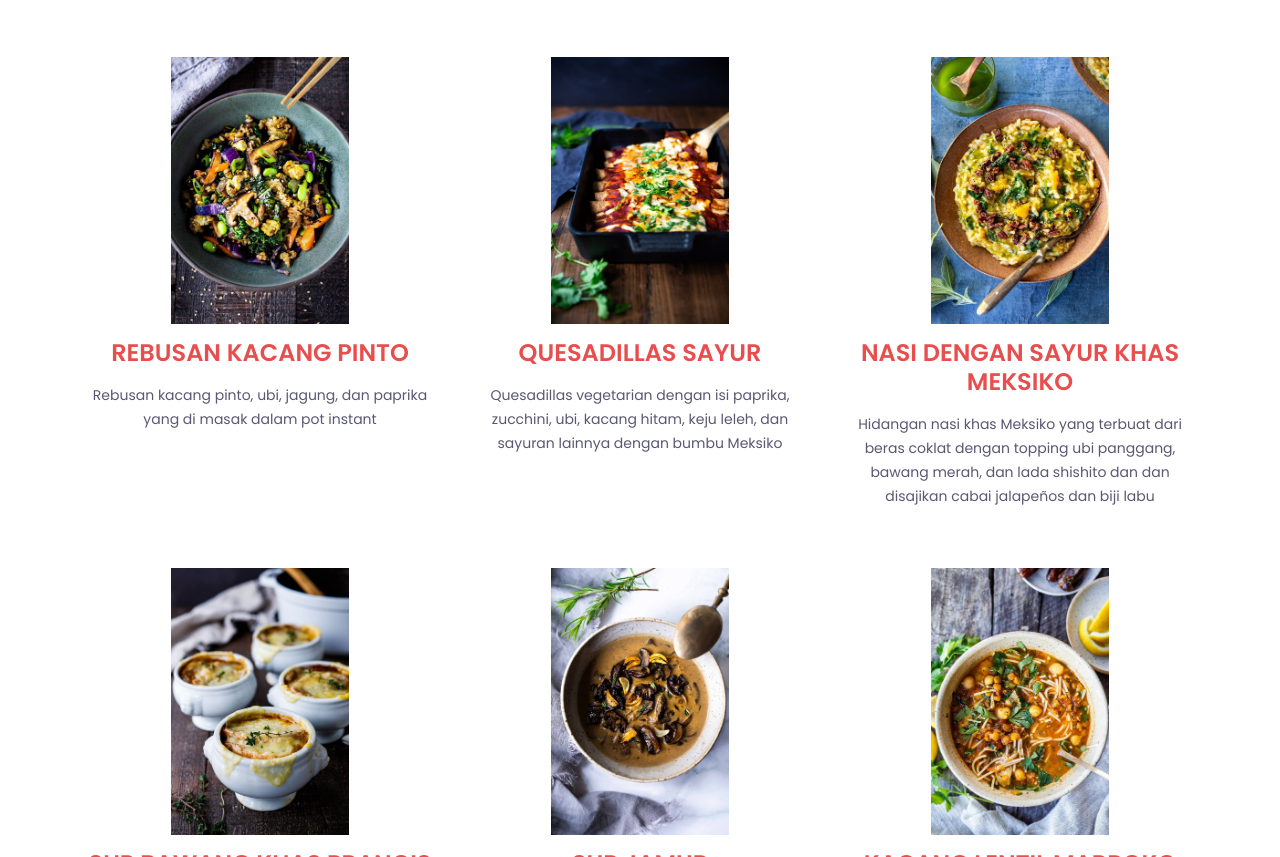
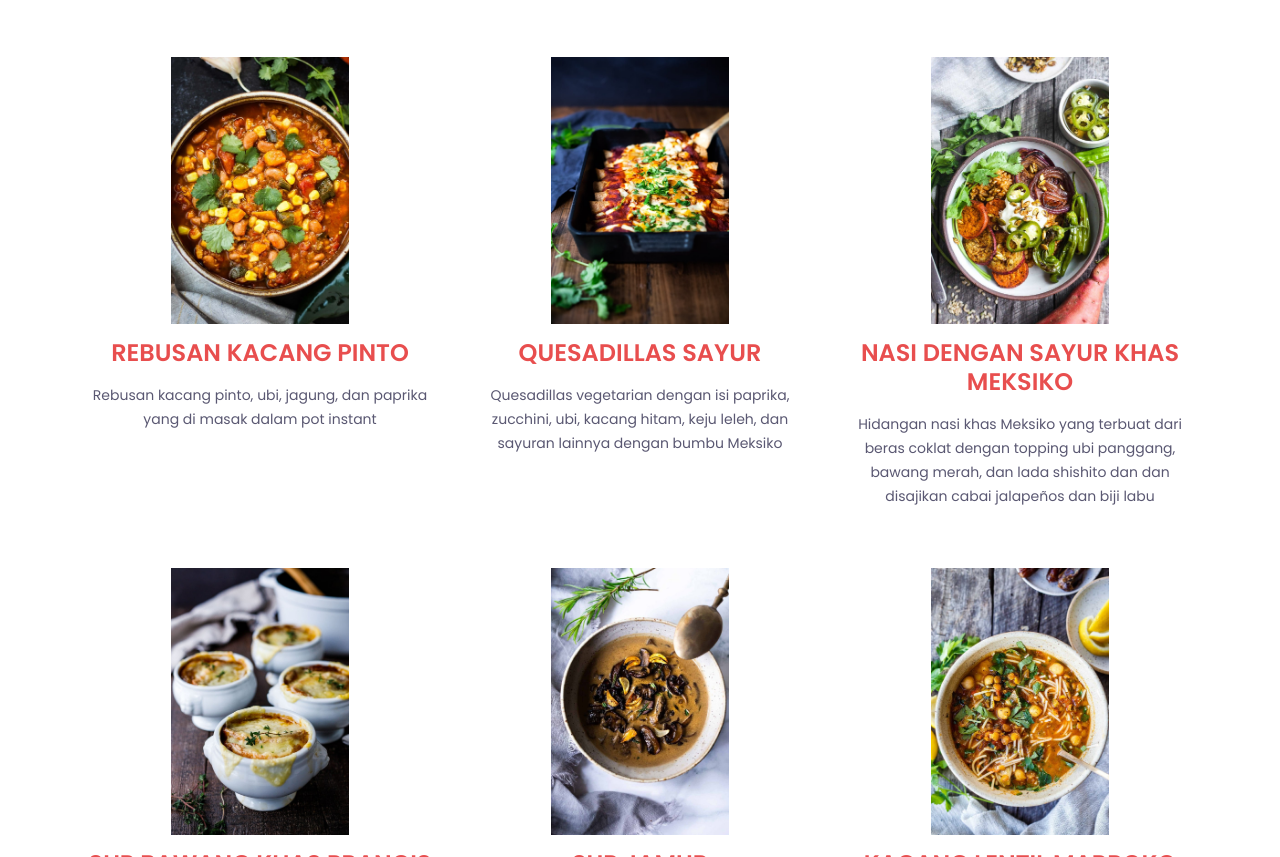
Before and after one commit to RavindraWiguna/ets-pweb-2022, a plain HTML site: page index.html in a window 1280 px wide. Shown: the part 3733-4590 px from the top of the page. Drawn offline with Linux system fonts and the light colour scheme.

Commit message:
fix picture

```diff
--- a/index.html
+++ b/index.html
@@ -297,7 +297,7 @@
                 <div class="col-lg-4 col-md-6">
                     <div class="single_features text-center mt-60 wow fadeInUp" data-wow-duration="1.3s"
                         data-wow-delay="0.2s">
-                        <img src="assets/images/foods/vegetable-fried-rice_.jpg" alt="portfolio" style="width: 50%; height: 50%;">
+                        <img src="assets/images/foods/Pinto-bean-soup-2.jpg" alt="portfolio" style="width: 50%; height: 50%;">
                         <h4 class="features_title">REBUSAN KACANG PINTO</h4>
                         <p>Rebusan kacang pinto, ubi, jagung, dan paprika yang di masak dalam pot instant</p>
                     </div> <!-- single features -->
@@ -313,7 +313,7 @@
                 <div class="col-lg-4 col-md-6">
                     <div class="single_features text-center mt-60 wow fadeInUp" data-wow-duration="1.3s"
                         data-wow-delay="0.4s">
-                        <img src="assets/images/foods/Instant-Pot-Butternut-Risotto_-15.jpg" alt="portfolio" style="width: 50%; height: 50%;">
+                        <img src="assets/images/foods/Mexican-Rice-Bowls-11.jpg" alt="portfolio" style="width: 50%; height: 50%;">
                         <h4 class="features_title">NASI DENGAN SAYUR KHAS MEKSIKO</h4>
                         <p>Hidangan nasi khas Meksiko yang terbuat dari beras coklat dengan topping ubi panggang, bawang merah, dan lada shishito dan
                             dan disajikan cabai jalapeños dan biji labu</p>
```
